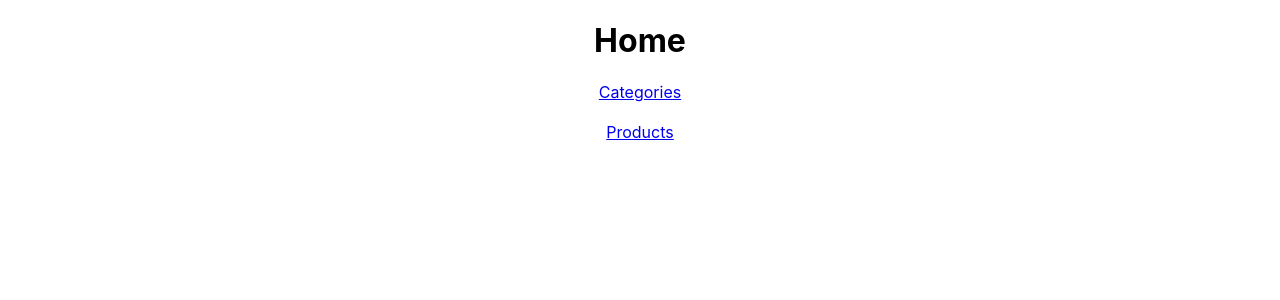
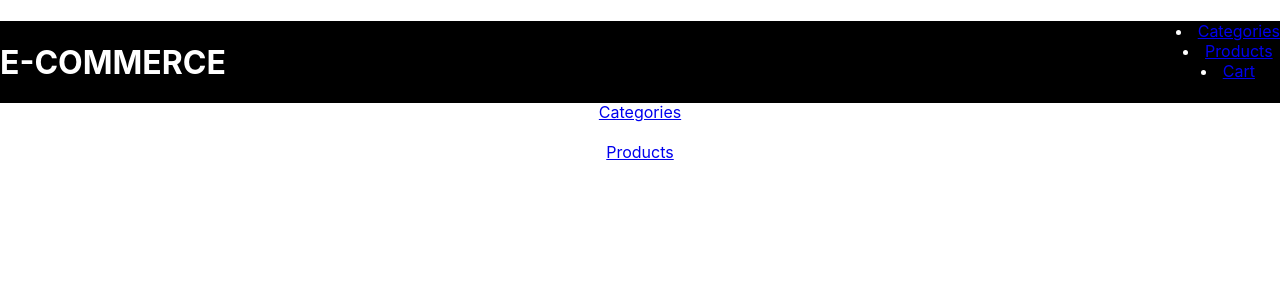
Before and after one commit to Knowledge-Streams-KS/react-e-commerce-hannan-raza, a React (Create React App) app: page / in a window 1280 px wide. Shown: the top 300 px of the page. Built offline with nearby package versions, Linux system fonts and the light colour scheme.

Commit message:
Complted Routing and Navbar

```diff
--- a/src/App.js
+++ b/src/App.js
@@ -6,17 +6,30 @@ import { Route, Routes } from "react-router-dom";
 // import { Navigate } from "react-router-dom";
 import ErrorPage from "./Pages/ErrorPage/ErrorPage";
 import ProductDetails from "./Pages/ProductDetails/ProductDetails";
+import NavBar from "./Components/Navbar/NavBar";
+import Cart from "./Pages/Cart/Cart";
+import OrderCompleted from "./Pages/OrderCompleted/OrderCompleted";
+import UserDetailForm from "./Pages/UserDetailForm/UserDetailForm";
+import ConfirmedOrder from "./Pages/ConfirmedOrder/ConfirmedOrder";
 
 function App() {
   return (
     <div className="App">
       <Routes>
-        <Route path="/" element={<Home />} />
-        <Route path="/categories" element={<Categories />} />
-        <Route path="/products/:id?" element={<Products />} />
-        <Route path="/productDetails/:id?" element={<ProductDetails />} />
+        <Route path="/" element={<NavBar />}>
+          <Route path="/" element={<Home />} />
+          <Route path="/categories" element={<Categories />} />
+          <Route path="/products/:id?" element={<Products />} />
+          <Route path="/productDetails/:id?" element={<ProductDetails />} />
+          <Route path="/checkout" element={<Cart />}>
+            <Route path="order-completed" element={<OrderCompleted />} />
+            <Route path="user-details-form" element={<UserDetailForm />}>
+              <Route path="confirmed-order" element={<ConfirmedOrder />} />
+            </Route>
+          </Route>
 
-        <Route path="/*" element={<ErrorPage />} />
+          <Route path="/*" element={<ErrorPage />} />
+        </Route>
       </Routes>
     </div>
   );
--- /dev/null
+++ b/src/Components/Navbar/NavBar.css
@@ -0,0 +1,14 @@
+.navbar {
+  display: flex;
+  justify-content: space-between;
+  background-color: black;
+  color: white;
+  position: fixed;
+  width: 100%;
+}
+
+.heading {
+}
+
+.links {
+}
--- /dev/null
+++ b/src/Components/Navbar/NavBar.jsx
@@ -0,0 +1,30 @@
+import React from "react";
+import { Outlet } from "react-router";
+import { Link } from "react-router-dom";
+import "./NavBar.css";
+
+const NavBar = () => {
+  return (
+    <>
+      <div className="navbar">
+        <div className="heading">
+          <h1>E-COMMERCE</h1>
+        </div>
+        <div className="links">
+          <li>
+            <Link to="/categories">Categories</Link>
+          </li>
+          <li>
+            <Link to="/products">Products</Link>{" "}
+          </li>
+          <li>
+            <Link to="/checkout">Cart</Link>
+          </li>
+        </div>
+      </div>
+      <Outlet />
+    </>
+  );
+};
+
+export default NavBar;
--- /dev/null
+++ b/src/Pages/Cart/Cart.jsx
@@ -0,0 +1,21 @@
+import React from "react";
+import { Outlet } from "react-router";
+import { Link } from "react-router-dom";
+
+const Cart = () => {
+  return (
+    <div>
+      <h1>Cart</h1>
+      <h1>Cart</h1>
+      <h1>Cart</h1>
+      <h1>Cart</h1>
+      <div>
+        <Link to="order-completed">Order Completed</Link>
+        <Link to="user-details-form">User Detail Form</Link>
+      </div>
+      <Outlet />
+    </div>
+  );
+};
+
+export default Cart;
--- /dev/null
+++ b/src/Pages/ConfirmedOrder/ConfirmedOrder.jsx
@@ -0,0 +1,14 @@
+import React from "react";
+
+const ConfirmedOrder = () => {
+  return (
+    <div>
+      <h1>Confirmed Order</h1>
+      <h1>Confirmed Order</h1>
+      <h1>Confirmed Order</h1>
+      <h1>Confirmed Order</h1>
+    </div>
+  );
+};
+
+export default ConfirmedOrder;
--- a/src/Pages/Home/Home.jsx
+++ b/src/Pages/Home/Home.jsx
@@ -5,6 +5,7 @@ const Home = () => {
   return (
     <div>
       <h1>Home</h1>
+      <br></br>
       <Link to="/categories">Categories</Link>
       <br></br>
       <br></br>
--- /dev/null
+++ b/src/Pages/OrderCompleted/OrderCompleted.jsx
@@ -0,0 +1,11 @@
+import React from "react";
+
+const OrderCompleted = () => {
+  return (
+    <div>
+      <h1>OrderCompleted</h1>
+    </div>
+  );
+};
+
+export default OrderCompleted;
--- a/src/Pages/ProductDetails/ProductDetails.jsx
+++ b/src/Pages/ProductDetails/ProductDetails.jsx
@@ -7,14 +7,32 @@ const ProductDetails = () => {
   const { id } = useParams();
   console.log(id);
 
+  // const [productDetails, setProductDetails] = useState([]);
+  // useEffect(() => {
+  //   axios.get(`https://fakestoreapi.com/products/${id}`).then((Response) => {
+  //     const resp = Response.data;
+  //     setProductDetails(resp);
+  //     console.log(productDetails);
+  //   });
+  // }, []);
+
   const [productDetails, setProductDetails] = useState([]);
   useEffect(() => {
-    axios.get(`https://fakestoreapi.com/products/${id}`).then((Response) => {
-      const resp = Response.data;
-      setProductDetails(resp);
-      console.log(productDetails);
-    });
+    const fetchData = async () => {
+      try {
+        const response = await axios.get(
+          `https://fakestoreapi.com/products/${id}`
+        );
+        const resp = response.data;
+        setProductDetails(resp);
+        console.log(productDetails);
+      } catch (error) {
+        console.error(error);
+      }
+    };
+    fetchData();
   }, []);
+
   return (
     <div>
       <h1>Product Details</h1>
--- a/src/Pages/Products/Products.jsx
+++ b/src/Pages/Products/Products.jsx
@@ -56,18 +56,26 @@ const Products = () => {
     setSearch(sortedProducts);
   };
 
+  const handleReverseOrder = () => {
+    let sortedProducts = [...products].sort((p1, p2) =>
+      p1.title < p2.title ? 1 : p1.title > p2.title ? -1 : 0
+    );
+    setSearch(sortedProducts);
+  };
+
   return (
     <div>
       <div>
         <button onClick={handleMaxSort}>MIN To MAX</button>
         <button onClick={handleMinSort}>MAX To MIN</button>
         <button onClick={handleAlphabeticOrder}>ALPHABETICS</button>
+        <button onClick={handleReverseOrder}>ReverseALPHABETICS</button>
       </div>
       <div>
         <input placeholder="Search" onChange={handleSearch}></input>
       </div>
       <div>
-        <h1>Hello</h1>
+        <h1>HelloHellp</h1>
         <ul>
           {search.map((param, index) => (
             // <li key={products.id}>{products.title}{products.price}
--- /dev/null
+++ b/src/Pages/UserDetailForm/UserDetailForm.jsx
@@ -0,0 +1,14 @@
+import React from "react";
+import { Link, Outlet } from "react-router-dom";
+
+const UserDetailForm = () => {
+  return (
+    <div>
+      <h1>UserDetailForm</h1>
+      <Link to="confirmed-order">Confirm Order</Link>
+      <Outlet />
+    </div>
+  );
+};
+
+export default UserDetailForm;
```
